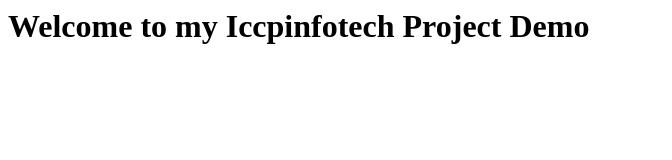
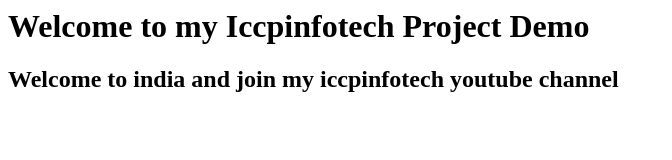
Before and after one commit to iccpnorthindia/basil-project, a plain HTML site: page index.html in a window 1280 px wide. Shown: the whole page, without its empty margins (0-672 px from the left). Drawn offline with Linux system fonts and the light colour scheme.

Commit message:
secound commit

```diff
--- a/index.html
+++ b/index.html
@@ -1 +1,4 @@
 <h1>  Welcome to my Iccpinfotech Project Demo </h1>
+
+
+			<h2>  Welcome  to india and join my iccpinfotech youtube channel </h2>
```
